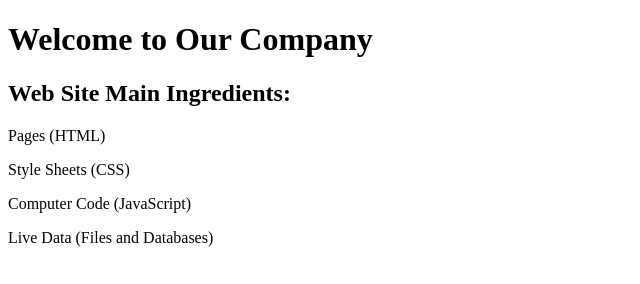
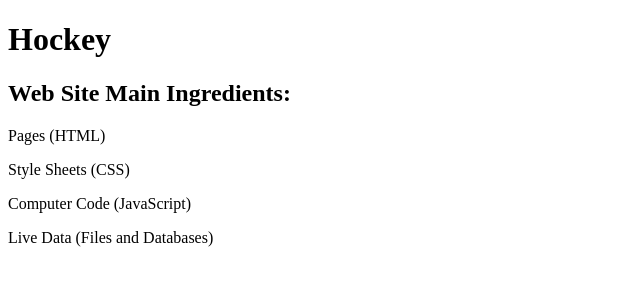
Before and after one commit to dusty1515/Hockey-, a plain HTML site: page index.html in a window 1280 px wide. Shown: the whole page, without its empty margins (0-640 px from the left). Drawn offline with Linux system fonts and the light colour scheme.

Commit message:
Update index.html

```diff
--- a/index.html
+++ b/index.html
@@ -2,12 +2,12 @@
 <html>
 
 <head>
-  <title>Our Company</title>
+  <title>Hockey</title>
 </head>
 
 <body>
 
-  <h1>Welcome to Our Company</h1>
+  <h1>Hockey</h1>
   <h2>Web Site Main Ingredients:</h2>
 
   <p>Pages (HTML)</p>
```
